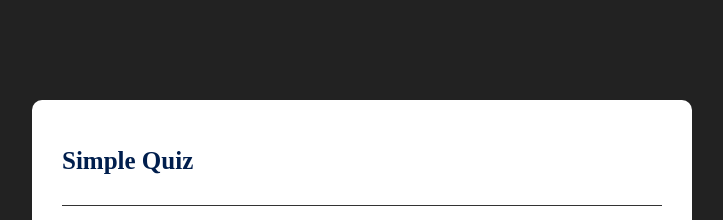
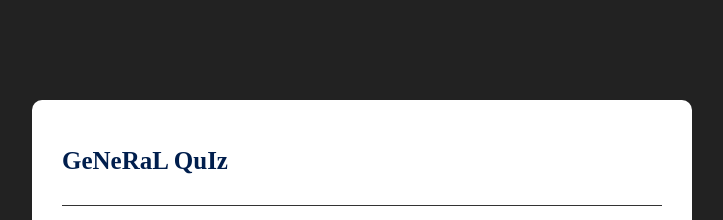
Before and after one commit to dheerajsinghal-lab/NotsoGenius-being-QM-Devthon-, a plain HTML site: page index.html in a window 1280 px wide. Shown: the top 220 px of the page, without its empty margins (278-1001 px from the left). Drawn offline with Linux system fonts and the light colour scheme.

Commit message:
Update index.html

```diff
--- a/index.html
+++ b/index.html
@@ -8,7 +8,7 @@
 </head>
 <body>
     <div class="app">
-        <h1>Simple Quiz</h1>
+        <h1>GeNeRaL QuIz </h1>
         <div class="quiz">
             <h2 id="question">Question goes here</h2>
             <div id="answer-buttons">
```
